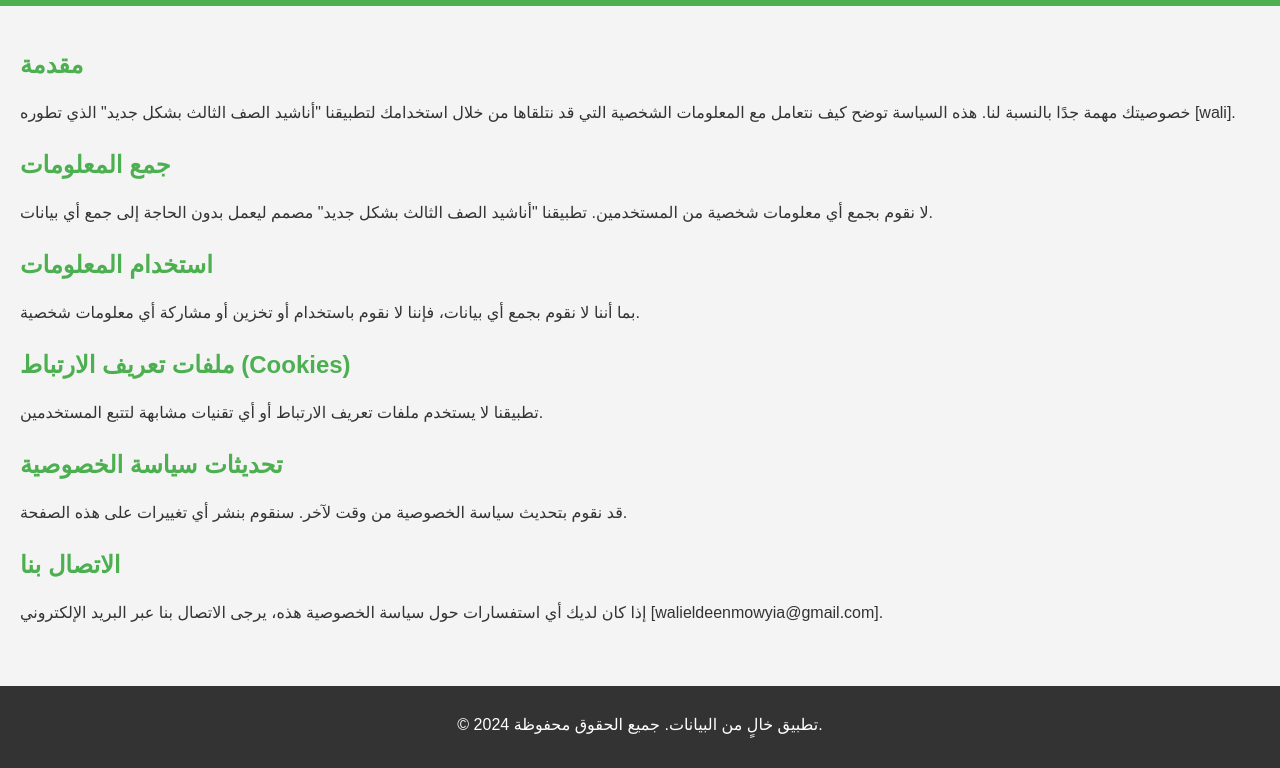
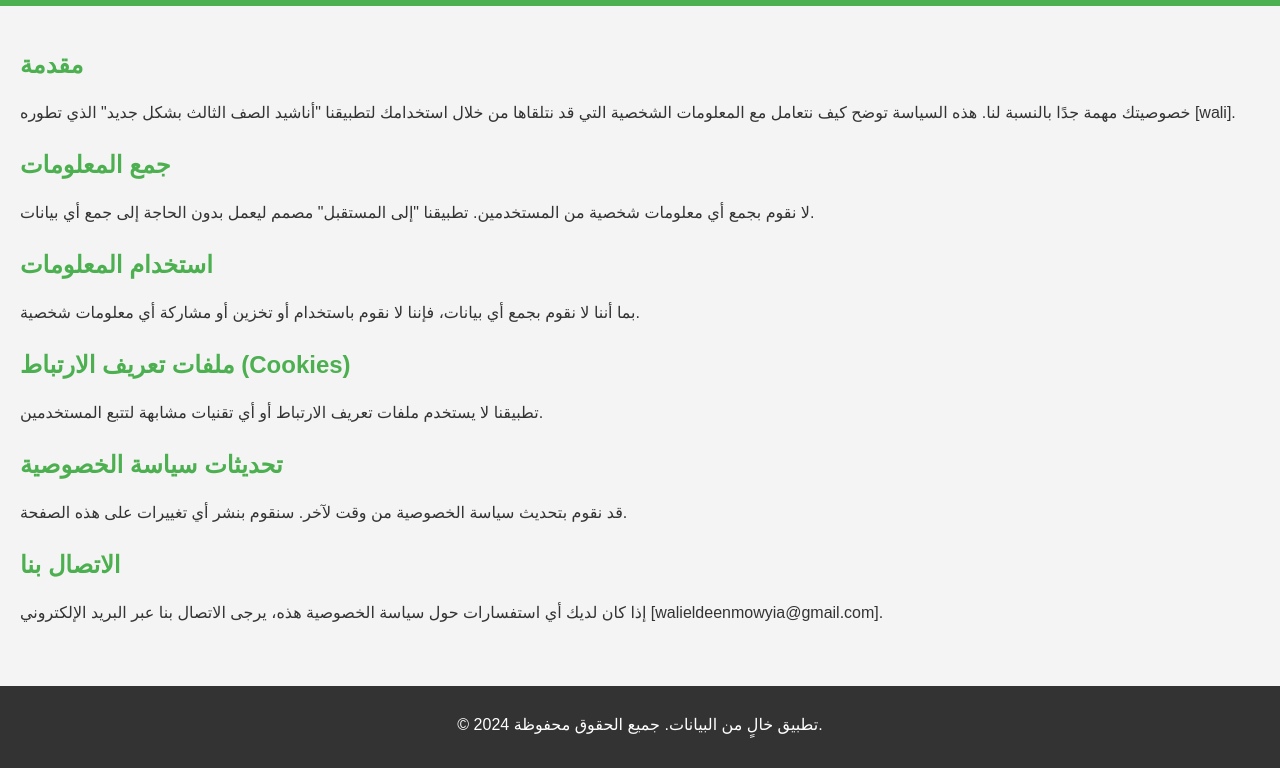
Before and after one commit to hassenboss/privacy-policy-p, a plain HTML site: page index.html in a window 1280 px wide. Shown: the part 85-853 px from the top of the page. Drawn offline with Linux system fonts and the light colour scheme.

Commit message:
Update index.html

```diff
--- a/index.html
+++ b/index.html
@@ -17,7 +17,7 @@
             <p>خصوصيتك مهمة جدًا بالنسبة لنا. هذه السياسة توضح كيف نتعامل مع المعلومات الشخصية التي قد نتلقاها من خلال استخدامك لتطبيقنا "أناشيد الصف الثالث بشكل جديد" الذي تطوره [wali].</p>
 
             <h2>جمع المعلومات</h2>
-            <p>لا نقوم بجمع أي معلومات شخصية من المستخدمين. تطبيقنا "أناشيد الصف الثالث بشكل جديد" مصمم ليعمل بدون الحاجة إلى جمع أي بيانات.</p>
+            <p>لا نقوم بجمع أي معلومات شخصية من المستخدمين. تطبيقنا "إلى المستقبل" مصمم ليعمل بدون الحاجة إلى جمع أي بيانات.</p>
 
             <h2>استخدام المعلومات</h2>
             <p>بما أننا لا نقوم بجمع أي بيانات، فإننا لا نقوم باستخدام أو تخزين أو مشاركة أي معلومات شخصية.</p>
```
